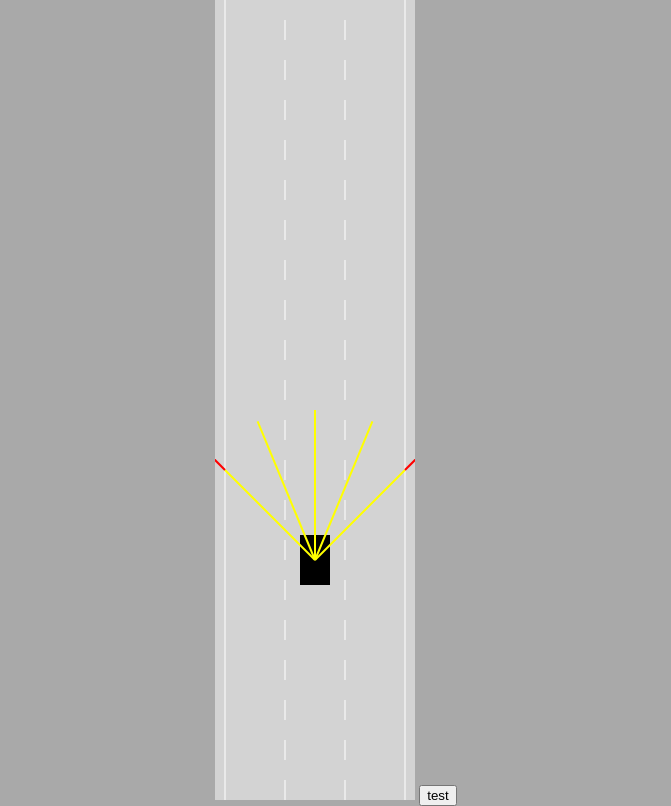
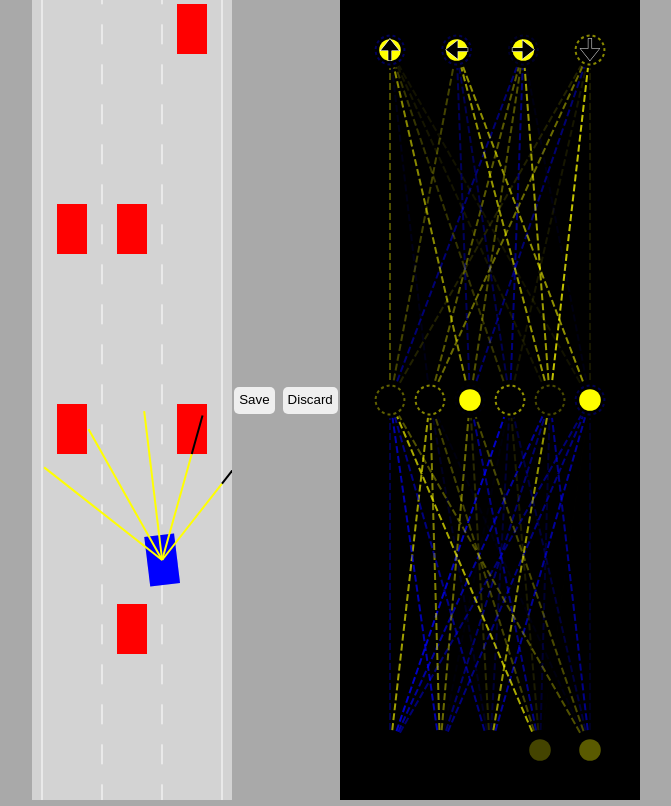
Before and after one commit to Ankit6321/Self-driving-car, a plain HTML site: page index.html in a window 1280 px wide. Shown: the whole page, without its empty margins (304-975 px from the left). Drawn offline with Linux system fonts and the light colour scheme.

Commit message:
neural_network_implemented

```diff
--- a/car.js
+++ b/car.js
@@ -1,5 +1,5 @@
 class Car{
-  constructor(x,y,width,height){
+  constructor(x,y,width,height,controlType,maxSpeed = 3){
     this.x = x;
     this.y = y;
     this.width = width;
@@ -7,29 +7,56 @@ class Car{
 
     this.speed = 0;
     this.acceleration = 0.2;
-    this.maxspeed = 3;
+    this.maxSpeed = maxSpeed;
     this.friction = 0.05;
     this.angle = 0;
     this.damaged = false;
 
-    this.sensor = new Sensor(this);
-    this.controls = new Controls;
+    this.useBrain=controlType=="AI";
+
+    if(controlType!="DUMMY"){
+      this.sensor = new Sensor(this);
+      this.brain = new NeuralNetwork(
+        [this.sensor.rayCount, 6,4]
+      );
+    }
+
+    this.controls = new Controls(controlType);
   }
 
-  update(roadBorders){
+  update(roadBorders,traffic){
     if(!this.damaged){
       this.#move();
       this.polygon = this.#createPolygon();
-      this.damaged = this.#assessDamage(roadBorders);
+      this.damaged = this.#assessDamage(roadBorders,traffic);
     }
-    this.sensor.update(roadBorders);
+    if(this.sensor){
+      this.sensor.update(roadBorders,traffic);
+      const offsets = this.sensor.readings.map(
+        s=>s==null?0:1-s.offset
+      );
+      const outputs = NeuralNetwork.feedForward(offsets,this.brain);
+
+      if(this.useBrain){
+        this.controls.forward = outputs[0];
+        this.controls.left = outputs[1];
+        this.controls.right = outputs[2];
+        this.controls.reverse = outputs[3];
+      }
+    }
   }
 
-  #assessDamage(roadBorders){
+  #assessDamage(roadBorders,traffic){
     for(let i=0; i<roadBorders.length;i++){
       if(polysIntersect(this.polygon,roadBorders[i]))
         return true;
     }
+
+    for(let i=0; i<traffic.length;i++){
+      if(polysIntersect(this.polygon,traffic[i].polygon))
+        return true;
+    }
+
     return false;
   }
 
@@ -69,11 +96,11 @@ class Car{
       this.speed-=this.acceleration;
     }
 
-    if(this.speed>this.maxspeed){
-      this.speed = this.maxspeed;
+    if(this.speed>this.maxSpeed){
+      this.speed = this.maxSpeed;
     }
-    if(this.speed<-this.maxspeed/2){
-      this.speed = -this.maxspeed/2;
+    if(this.speed<-this.maxSpeed/2){
+      this.speed = -this.maxSpeed/2;
     }
 
     if(this.speed > 0){
@@ -101,11 +128,11 @@ class Car{
     this.y -= Math.cos(this.angle)*this.speed;
   }
 
-  draw(ctx){
+  draw(ctx , color, drawSensor = false){
     if(this.damaged){
       ctx.fillStyle = "grey";
     }else{
-      ctx.fillStyle = "black";
+      ctx.fillStyle = color;
     }
     ctx.beginPath();
     ctx.moveTo(this.polygon[0].x, this.polygon[0].y);
@@ -114,6 +141,6 @@ class Car{
     }
     ctx.fill();
 
-    this.sensor.draw(ctx);
+    if(this.sensor && drawSensor) this.sensor.draw(ctx);
   }
 }
--- a/controls.js
+++ b/controls.js
@@ -1,11 +1,17 @@
 class Controls{
-  constructor(){
+  constructor(type){
     this.forward = false;
     this.reverse = false;
     this.left = false;
     this.right = false;
 
-    this.#addKeyboardListeners();
+    switch(type){
+      case "KEYS":
+        this.#addKeyboardListeners();
+        break;
+      case "DUMMY":
+        this.forward=true;
+    }
   }
 
   #addKeyboardListeners(){
--- a/index.html
+++ b/index.html
@@ -7,9 +7,16 @@
     <link rel="stylesheet" href="style.css">
   </head>
   <body>
-    <canvas id="my-canvas"></canvas>
-    <button class="js-test">test</button>
+    <canvas id="car-canvas"></canvas>
+    <div id="vertical-buttons">
+      <button onclick="save();">Save</button>
+      <button onclick="discard();">Discard</button>
+    </div>
+    <canvas id="network-canvas"></canvas>
 
+    <script src="result.js"></script>
+    <script src="visualizer.js"></script>
+    <script src="network.js"></script>
     <script src="sensor.js"></script>
     <script src="utils.js"></script>
     <script src="road.js"></script>
--- a/main.js
+++ b/main.js
@@ -1,23 +1,97 @@
-const canvas=document.getElementById("my-canvas");
-canvas.width = 200;
+const carCanvas=document.getElementById("car-canvas");
+carCanvas.width = 200;
+const networkCanvas=document.getElementById("network-canvas");
+networkCanvas.width = 300;
 
-const ctx = canvas.getContext("2d");
-const road = new Road(canvas.width/2, canvas.width*0.9);
-const car=new Car(road.getLaneCenter(1),100,30,50);
+const carCtx = carCanvas.getContext("2d");
+const networkCtx = networkCanvas.getContext("2d");
+
+const road = new Road(carCanvas.width/2, carCanvas.width*0.9);
+const N=1;
+const cars = generateCars(N);
+let bestCar = cars[0];
+
+// To use the brain instead running the sim:
+// Set N=1; and uncomment the line below
+bestCar.brain = theBrain;
+
+if(localStorage.getItem("bestBrain")){
+  for(let i =0 ; i<cars.length; i++){
+    cars[i].brain = JSON.parse(
+      localStorage.getItem("bestBrain")
+    );
+    if(i!=0){
+      NeuralNetwork.mutate(cars[i].brain,0.1);
+    }
+  }
+};
+
+const traffic = [
+  new Car(road.getLaneCenter(1), -100,30,50,"DUMMY",2),
+  new Car(road.getLaneCenter(0), -300,30,50,"DUMMY",2),
+  new Car(road.getLaneCenter(2), -300,30,50,"DUMMY",2),
+  new Car(road.getLaneCenter(0), -500,30,50,"DUMMY",2),
+  new Car(road.getLaneCenter(1), -500,30,50,"DUMMY",2),
+  new Car(road.getLaneCenter(2), -700,30,50,"DUMMY",2),
+  new Car(road.getLaneCenter(0), -900,30,50,"DUMMY",2),
+  new Car(road.getLaneCenter(2), -900,30,50,"DUMMY",2),
+  new Car(road.getLaneCenter(1), -1050,30,50,"DUMMY",2),
+  new Car(road.getLaneCenter(0), -1050,30,50,"DUMMY",2),
+  new Car(road.getLaneCenter(2), -1200,30,50,"DUMMY",2),
+];
 
 animate();
 
-function animate(){
-  car.update(road.borders);
+function save(){
+  localStorage.setItem("bestBrain",
+    JSON.stringify(bestCar.brain)
+  );
+}
 
-  canvas.height = window.innerHeight;
+function discard(){
+  localStorage.removeItem("bestBrain");
+}
 
-  ctx.save();
-  ctx.translate(0,-car.y+canvas.height*0.7);
+function generateCars(N){
+  const cars = [];
+  for(let i=0; i<N; i++){
+    cars.push(new Car(road.getLaneCenter(1),100,30,50,"AI"));
+  }
+  return cars;
+}
 
-  road.draw(ctx);
-  car.draw(ctx);
+function animate(time){
+  for(let i=0; i<traffic.length; i++){
+    traffic[i].update(road.borders,[]);
+  }
+  for(let i=0; i<cars.length; i++)
+    cars[i].update(road.borders,traffic);
 
-  ctx.restore();
+  bestCar=cars.find(
+    c=>c.y==Math.min(
+      ...cars.map(c=>c.y)
+    )
+  );
+
+  carCanvas.height = window.innerHeight;
+  networkCanvas.height = window.innerHeight;
+
+  carCtx.save();
+  carCtx.translate(0,-bestCar.y+carCanvas.height*0.7);
+
+  road.draw(carCtx);
+  for(let i=0; i<traffic.length;i++){
+    traffic[i].draw(carCtx , "red");
+  }
+  carCtx.globalAlpha = 0.2;
+  for(let i=0; i<cars.length; i++)
+    cars[i].draw(carCtx , "blue");
+  carCtx.globalAlpha = 1;
+  bestCar.draw(carCtx , "blue", true);
+
+  carCtx.restore();
+
+  networkCtx.lineDashOffset=-time/50;
+  Visualizer.drawNetwork(networkCtx,bestCar.brain);
   requestAnimationFrame(animate);
 }
--- /dev/null
+++ b/network.js
@@ -0,0 +1,93 @@
+class NeuralNetwork{
+  constructor(neuronCounts){
+    this.levels=[];
+
+    for(let i=0;i<neuronCounts.length-1; i++){
+      this.levels.push(new Level(
+        neuronCounts[i],neuronCounts[i+1]
+      ));
+    }
+  }
+
+  static feedForward(givenInputs,network){
+    let outputs = Level.feedForward(
+      givenInputs,network.levels[0]
+    );
+    for(let i=1;i<network.levels.length; i++){
+      outputs=Level.feedForward(
+        outputs,network.levels[i]
+      )
+    }
+    return outputs;
+  }
+
+  static mutate(network, amount = 1){
+    network.levels.forEach(level => {
+      for(let i=0; i<level.biases.length; i++){
+        level.biases[i] = lerp(
+          level.biases[i],
+          Math.random()*2-1,
+          amount
+        );
+      }
+      for(let i=0;i<level.weights.length; i++){
+        for(let j=0; j<level.weights[i].length; j++){
+          level.weights[i][j] = lerp(
+            level.weights[i][j],
+            Math.random()*2-1,
+            amount
+          );
+        }
+      }
+    });
+  }
+}
+
+
+class Level{
+  constructor(inputCount , outputCount){
+    this.inputs = new Array(inputCount);
+    this.outputs = new Array(outputCount);
+    this.biases = new Array(outputCount);
+
+    this.weights=[];
+
+    for(let i = 0 ; i<inputCount; i++){
+      this.weights[i] = new Array(outputCount);
+    }
+
+    Level.#randomize(this);
+  }
+
+  static #randomize(level){
+    for(let i=0; i<level.inputs.length; i++){
+      for(let j=0; j<level.outputs.length; j++){
+        level.weights[i][j]=Math.random()*2-1;
+      }
+    }
+
+    for(let i=0;i<level.biases.length;i++){
+      level.biases[i]=Math.random()*2-1;
+    }
+  }
+
+  static feedForward(givenInputs,level){
+    for(let i=0; i<level.inputs.length; i++){
+      level.inputs[i] = givenInputs[i];
+    }
+
+    for(let i=0;i<level.outputs.length;i++){
+      let sum = 0;
+      for(let j=0; j<level.inputs.length; j++){
+        sum+=level.inputs[j]*level.weights[j][i];
+      }
+      if(sum>level.biases[i]){
+        level.outputs[i]=1;
+      }else{
+        level.outputs[i] = 0;
+      }
+    }
+
+    return level.outputs;
+  }
+}
--- /dev/null
+++ b/result.js
@@ -0,0 +1,12 @@
+const theBrain =  {"levels":[
+  {
+    "inputs":[0.49383975476720265,0.06473781851704974,0,0,0],
+    "outputs":[0,0,1,0,0,1],
+    "biases":[0.3782147377082219,0.5337492635025082,-0.047366119642423626,0.5842191268034043,0.2968773177523362,-0.2923589958508135],"weights":[[-0.2995727422730531,0.6255558357952491,-0.004451953659194957,-0.7757548422327406,-0.6112363223021577,-0.45078254001919343],[-0.6870029756958826,0.504891733046784,0.413863226111235,-0.03980132634997302,-0.432236187245764,-0.4979802601977493],[-0.505474068254729,-0.1332613749108698,0.164978448343424,-0.2171948793625145,0.5859342702794058,-0.6091891248355743],[0.6687736262603431,0.26460958503911813,-0.5133471087011324,0.10483346447035391,-0.1966110136092838,0.004692358883218936],[0.31623345673458664,-0.05902560383938488,0.2902225316099838,-0.2415739725660369,-0.5392841392002533,-0.12665077874959907]]
+  },
+  {
+    "inputs":[0,0,1,0,0,1],
+    "outputs":[1,1,1,0],
+    "biases":[-0.3574310446811954,-0.3036964177638807,-0.15606583746569613,0.5371330625130677],
+    "weights":[[0.3152724567573217,0.2656856448118384,-0.4516455648451428,0.12902771140217867],[-0.09182287022670375,-0.0009573603053657648,0.35098559634477694,0.42033618751893337],[0.5431305619120764,-0.3585637885505984,0.32658370971463635,-0.4426407704542763],[0.20719545008133358,-0.313057824600813,-0.4937760418513173,0.08481224692981379],[0.08342774951128454,0.5928774050903245,0.6102455324195589,0.756508330454777],[0.06880373446167398,0.5649790146588053,-0.06907033550435786,0.09228895465117529]]
+  }]};
--- a/sensor.js
+++ b/sensor.js
@@ -9,17 +9,20 @@ class Sensor{
     this.readings = [];
   }
 
-  update(roadBorders){
+  update(roadBorders,traffic){
     this.#castRays();
     this.readings=[];
     for (let i = 0; i < this.rays.length; i++) {
       this.readings.push(
-        this.#getReadings(this.rays[i], roadBorders)
+        this.#getReadings(this.rays[i],
+          roadBorders,
+          traffic
+        )
       );
     }
   }
 
-  #getReadings(ray,roadBorders){
+  #getReadings(ray,roadBorders,traffic){
     let touches = [];
 
     for(let i = 0; i<roadBorders.length; i++){
@@ -31,6 +34,19 @@ class Sensor{
       );
       if(touch){
         touches.push(touch);
+      }
+    }
+
+    for(let i=0; i<traffic.length; i++){
+      const poly = traffic[i].polygon;
+      for(let j = 0; j<poly.length;j++){
+        const value = getIntersection(
+          ray[0],
+          ray[1],
+          poly[j],
+          poly[(j+1)%poly.length]
+        );
+        if(value) touches.push(value);
       }
     }
 
@@ -84,7 +100,7 @@ class Sensor{
 
       ctx.beginPath();
       ctx.lineWidth=2;
-      ctx.strokeStyle = "red";
+      ctx.strokeStyle = "black";
       ctx.moveTo(
         this.rays[i][1].x,
         this.rays[i][1].y
--- a/style.css
+++ b/style.css
@@ -2,9 +2,32 @@ body {
   margin: 0;
   background: darkgrey;
   overflow: hidden;
-  text-align: center;
+  display: flex;
+  justify-content: center;
+  align-items: center;
 }
 
-#my-canvas {
+#verticalButtons{
+  display: flex;
+  flex-direction: column;
+}
+
+button{
+  border: none;
+  border-radius: 5px;
+  padding: 5px 5px 7px 5px;
+  margin: 2px;
+  cursor: pointer;
+}
+
+button:hover{
+  background-color: aquamarine;
+}
+
+#car-canvas {
   background-color: lightgrey;
 }
+
+#network-canvas {
+  background-color: black;
+}
--- a/utils.js
+++ b/utils.js
@@ -39,3 +39,11 @@ function polysIntersect(poly1, poly2){
 
   return false;
 }
+
+function getRGBA(value){
+    const alpha=Math.abs(value);
+    const R=value<0?0:255;
+    const G=R;
+    const B=value>0?0:255;
+    return "rgba("+R+","+G+","+B+","+alpha+")";
+}
--- /dev/null
+++ b/visualizer.js
@@ -0,0 +1,110 @@
+class Visualizer{
+    static drawNetwork(ctx,network){
+        const margin=50;
+        const left=margin;
+        const top=margin;
+        const width=ctx.canvas.width-margin*2;
+        const height=ctx.canvas.height-margin*2;
+
+        const levelHeight=height/network.levels.length;
+
+        for(let i=network.levels.length-1;i>=0;i--){
+            const levelTop=top+
+                lerp(
+                    height-levelHeight,
+                    0,
+                    network.levels.length==1
+                        ?0.5
+                        :i/(network.levels.length-1)
+                );
+
+            ctx.setLineDash([7,3]);
+            Visualizer.drawLevel(ctx,network.levels[i],
+                left,levelTop,
+                width,levelHeight,
+                i==network.levels.length-1
+                    ?['🠉','🠈','🠊','🠋']
+                    :[]
+            );
+        }
+    }
+
+    static drawLevel(ctx,level,left,top,width,height,outputLabels){
+        const right=left+width;
+        const bottom=top+height;
+
+        const {inputs,outputs,weights,biases}=level;
+
+        for(let i=0;i<inputs.length;i++){
+            for(let j=0;j<outputs.length;j++){
+                ctx.beginPath();
+                ctx.moveTo(
+                    Visualizer.#getNodeX(inputs,i,left,right),
+                    bottom
+                );
+                ctx.lineTo(
+                    Visualizer.#getNodeX(outputs,j,left,right),
+                    top
+                );
+                ctx.lineWidth=2;
+                ctx.strokeStyle=getRGBA(weights[i][j]);
+                ctx.stroke();
+            }
+        }
+
+        const nodeRadius=18;
+        for(let i=0;i<inputs.length;i++){
+            const x=Visualizer.#getNodeX(inputs,i,left,right);
+            ctx.beginPath();
+            ctx.arc(x,bottom,nodeRadius,0,Math.PI*2);
+            ctx.fillStyle="black";
+            ctx.fill();
+            ctx.beginPath();
+            ctx.arc(x,bottom,nodeRadius*0.6,0,Math.PI*2);
+            ctx.fillStyle=getRGBA(inputs[i]);
+            ctx.fill();
+        }
+
+        for(let i=0;i<outputs.length;i++){
+            const x=Visualizer.#getNodeX(outputs,i,left,right);
+            ctx.beginPath();
+            ctx.arc(x,top,nodeRadius,0,Math.PI*2);
+            ctx.fillStyle="black";
+            ctx.fill();
+            ctx.beginPath();
+            ctx.arc(x,top,nodeRadius*0.6,0,Math.PI*2);
+            ctx.fillStyle=getRGBA(outputs[i]);
+            ctx.fill();
+
+            ctx.beginPath();
+            ctx.lineWidth=2;
+            ctx.arc(x,top,nodeRadius*0.8,0,Math.PI*2);
+            ctx.strokeStyle=getRGBA(biases[i]);
+            ctx.setLineDash([3,3]);
+            ctx.stroke();
+            ctx.setLineDash([]);
+
+            if(outputLabels[i]){
+                ctx.beginPath();
+                ctx.textAlign="center";
+                ctx.textBaseline="middle";
+                ctx.fillStyle="black";
+                ctx.strokeStyle="white";
+                ctx.font=(nodeRadius*1.5)+"px Arial";
+                ctx.fillText(outputLabels[i],x,top+nodeRadius*0.1);
+                ctx.lineWidth=0.5;
+                ctx.strokeText(outputLabels[i],x,top+nodeRadius*0.1);
+            }
+        }
+    }
+
+    static #getNodeX(nodes,index,left,right){
+        return lerp(
+            left,
+            right,
+            nodes.length==1
+                ?0.5
+                :index/(nodes.length-1)
+        );
+    }
+}
```
